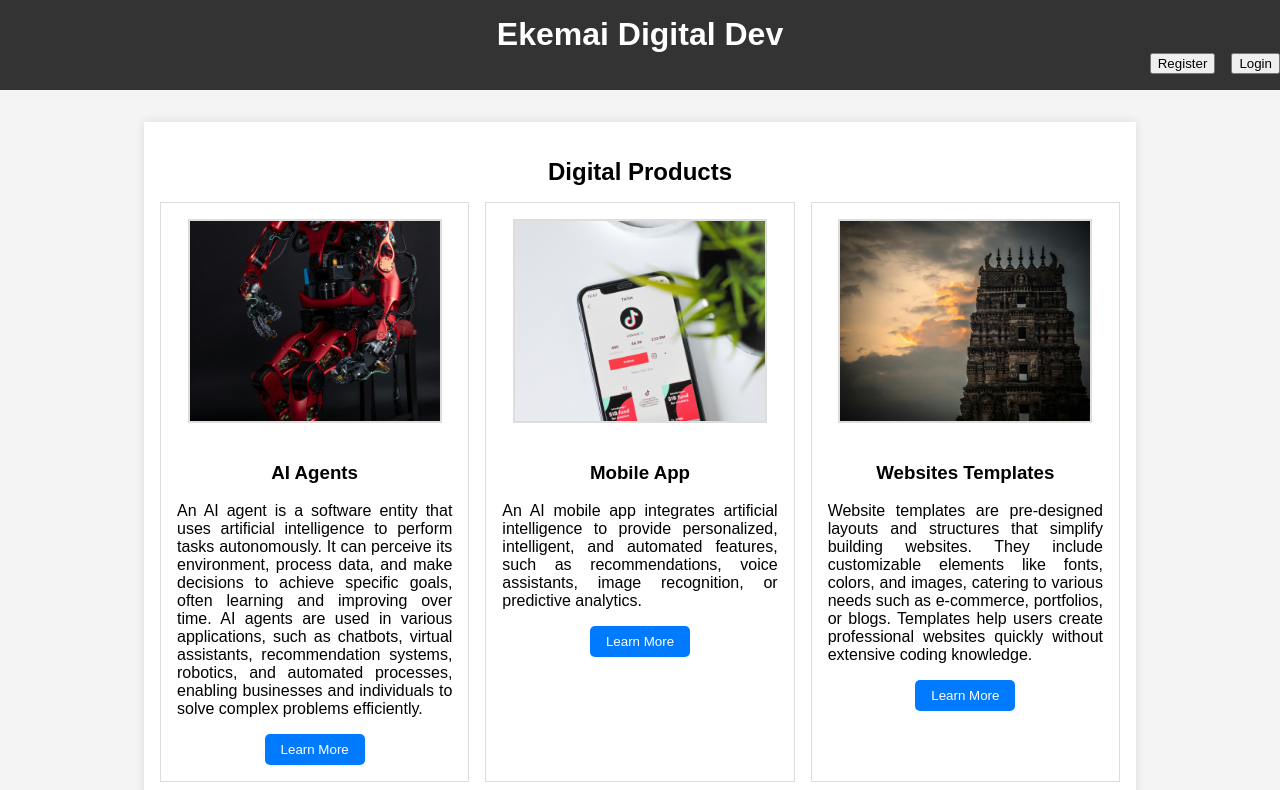
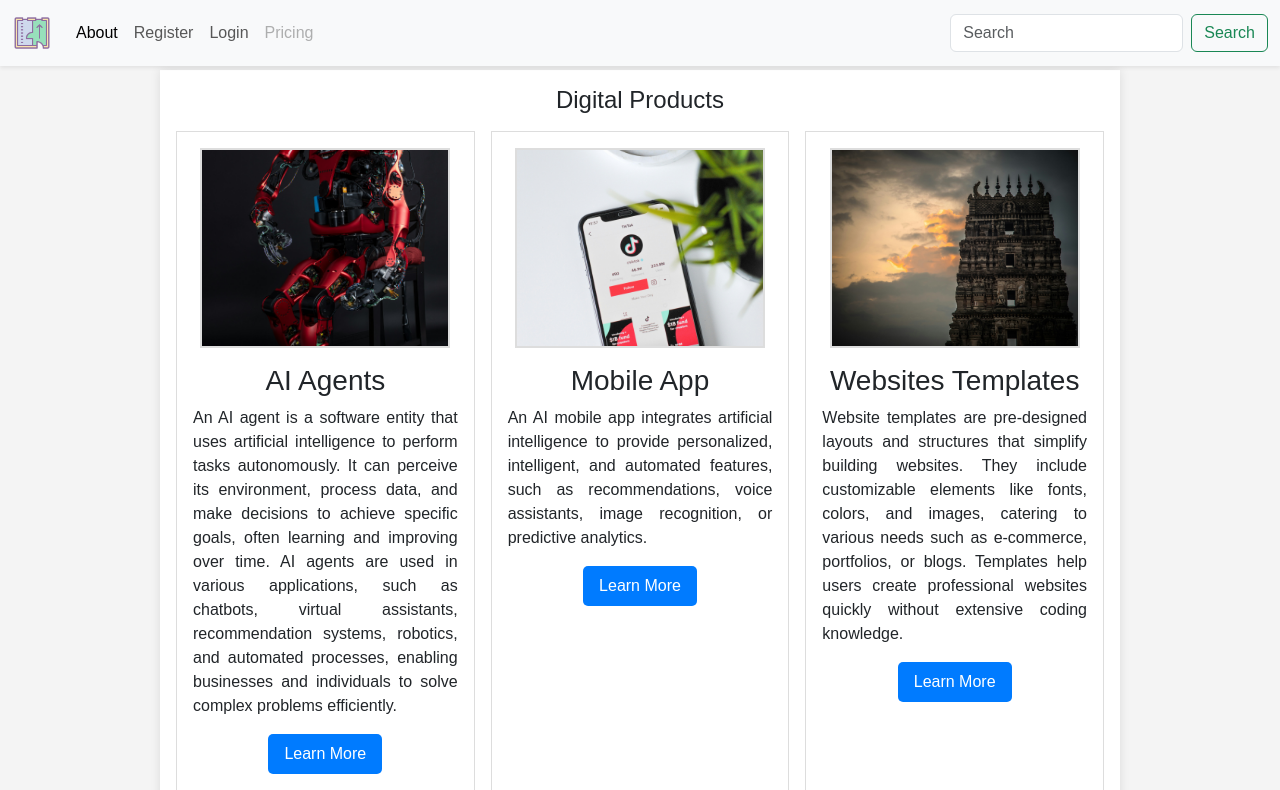
Before and after one commit to ekemainaiML/ekemaiwebsite, a Flask app: page / in a window 1280 px wide. Shown: the top 790 px of the page. Run offline with Flask 3, Linux system fonts and the light colour scheme.

Commit message:
Add navbar

```diff
--- a/app.py
+++ b/app.py
@@ -5,5 +5,6 @@ app = Flask(__name__)
 @app.route("/")
 def ekemai():
     return render_template('home.html')
+
 if __name__ == "__main__":
   app.run(host='0.0.0.0', port=8080)
--- a/templates/home.html
+++ b/templates/home.html
@@ -3,7 +3,9 @@
 <head>
     <meta charset="UTF-8">
     <meta name="viewport" content="width=device-width, initial-scale=1.0">
-    <title>Ekemai Digital Dev</title>
+    <link href="https://cdn.jsdelivr.net/npm/bootstrap@5.3.3/dist/css/bootstrap.min.css" rel="stylesheet">
+    <script src="https://cdn.jsdelivr.net/npm/bootstrap@5.3.3/dist/js/bootstrap.bundle.min.js"></script>
+    <title>Ekemai Digital Hub</title>
         <style>
         body {
             font-family: Arial, sans-serif;
@@ -15,7 +17,7 @@
         header {
             background-color: #333;
             color: #fff;
-            padding: 1rem 0;
+            padding: 0rem 0;
             text-align: center;
         }
 
@@ -83,13 +85,9 @@
 </head>
 <body>
     <header>
-        <h1>Ekemai Digital Dev</h1>
-        <div class="button-container">
-            <button>Register</button>
-            <button>Login</button>
-        </div>
+        <h2>Ekemai Digital Hub</h2>
     </header>
-
+    {% include 'navbar.html' %}
     <div class="container">
         <section class="section">
             <h2 >Digital Products</h2>
--- /dev/null
+++ b/templates/navbar.html
@@ -0,0 +1,28 @@
+<nav class="navbar navbar-expand-lg bg-body-tertiary shadow-sm fixed-top"">
+  <div class="container-fluid">
+    <a class="navbar-brand" href="#"><img src="../static/navlogi.png" height="40" width="40" alt="""></a>
+    <button class="navbar-toggler" type="button" data-bs-toggle="collapse" data-bs-target="#navbarTogglerDemo02" aria-controls="navbarTogglerDemo02" aria-expanded="false" aria-label="Toggle navigation">
+      <span class="navbar-toggler-icon"></span>
+    </button>
+    <div class="collapse navbar-collapse" id="navbarTogglerDemo02">
+      <ul class="navbar-nav me-auto mb-2 mb-lg-0">
+        <li class="nav-item">
+          <a class="nav-link active" aria-current="page" href="#">About</a>
+        </li>
+        <li class="nav-item">
+          <a class="nav-link" href="#">Register</a>
+        </li>
+        <li class="nav-item">
+          <a class="nav-link" href="#">Login</a>
+        </li>
+        <li class="nav-item">
+          <a class="nav-link disabled" aria-disabled="true">Pricing</a>
+        </li>
+      </ul>
+      <form class="d-flex" role="search">
+        <input class="form-control me-2" type="search" placeholder="Search" aria-label="Search">
+        <button class="btn btn-outline-success" type="submit">Search</button>
+      </form>
+    </div>
+  </div>
+</nav>
```
Also changed, not shown: templates/header.html (added, +22 -0 lines), static/navlogi.png (added).
